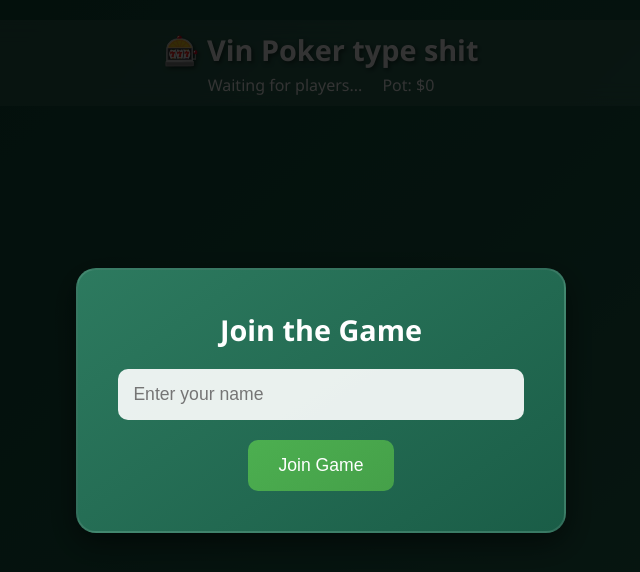
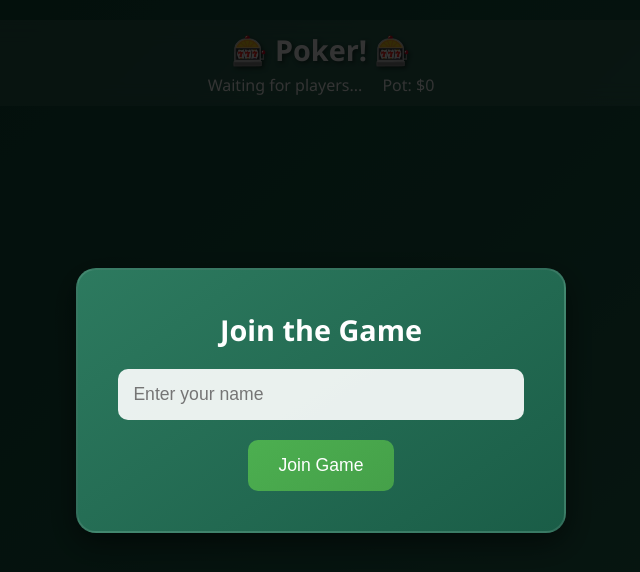
Before and after one commit to Vin916/Poker, a website: page public/index.html in a window 1280 px wide. Shown: the whole page, without its empty margins (319-959 px from the left). Drawn offline with nearby package versions, Linux system fonts and the light colour scheme; no server answers.

Commit message:
Update index.html

```diff
--- a/public/index.html
+++ b/public/index.html
@@ -10,7 +10,7 @@
     <div class="container">
         <!-- Header -->
         <header>
-            <h1>🎰 Vin Poker type shit</h1>
+            <h1>🎰 Poker! 🎰</h1>
             <div class="game-info">
                 <span id="game-phase">Waiting for players...</span>
                 <span id="pot-amount">Pot: $0</span>
```
